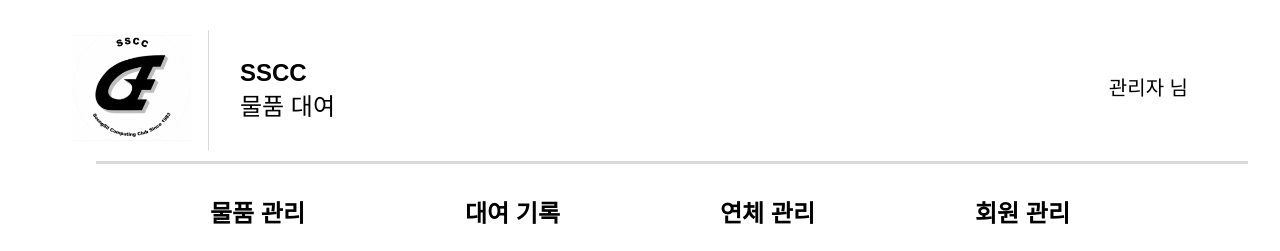
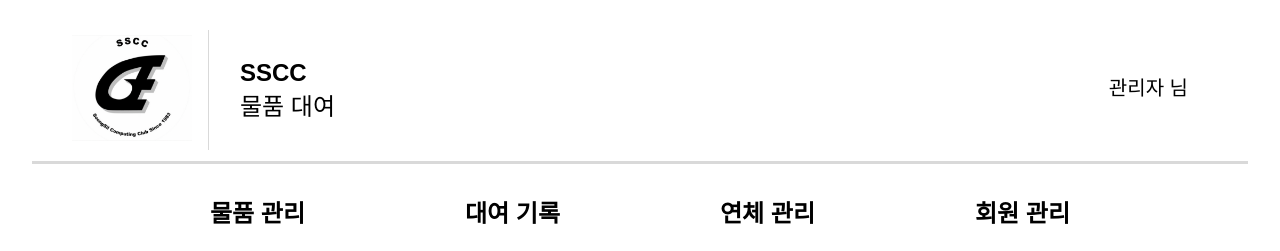
Before and after one commit to SSCC-Library/SSCCtal-FE.WEB, a React (Vite) app: page / in a window 1280 px wide. Shown: the top 251 px of the page. Built offline with nearby package versions, Linux system fonts and the light colour scheme; a web font is replaced by a local one.

Commit message:
design: Nav 디자인 변경 (#2)

```diff
--- a/src/components/Nav.css
+++ b/src/components/Nav.css
@@ -62,8 +62,7 @@
 
 /* 헤더와 메뉴 사이 구분선 */
 .divider2 {
-	margin-left: 5vw;
-	width: 90vw;
+	width: 95vw;
 	height: 3px;
 	background-color: #d9d9d9;
 }
```
